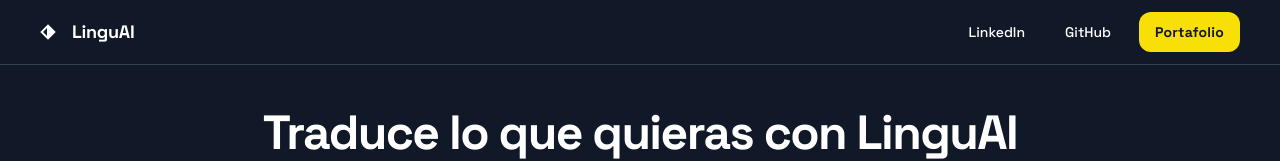
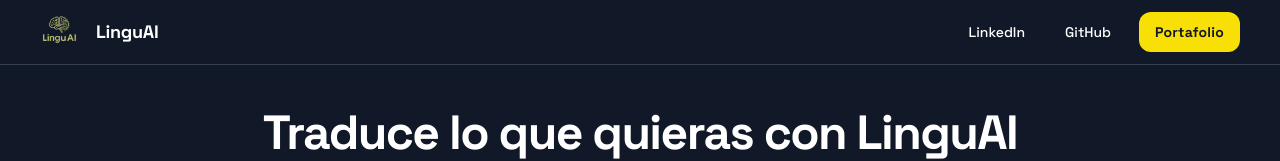
Before and after one commit to JohanMorales211/language-ai, an Angular app: page /home in a window 1280 px wide. Shown: the top 161 px of the page. Built offline with nearby package versions, Linux system fonts and the light colour scheme.

Commit message:
fix: Replace SVG logo with PNG logo and update favicon link to use the new logo

```diff
--- a/src/app/components/header/header.component.html
+++ b/src/app/components/header/header.component.html
@@ -1,20 +1,6 @@
 <header class="flex items-center justify-between whitespace-nowrap border-b border-solid border-b-[#374151] px-2 sm:px-6 lg:px-10 py-3">
   <div class="flex-shrink-0 flex items-center gap-2 sm:gap-4 text-white">
-    <div class="size-4">
-      <svg viewBox="0 0 48 48" fill="none" xmlns="http://www.w3.org/2000/svg">
-        <g clip-path="url(#clip0_6_330)">
-          <path
-            fill-rule="evenodd"
-            clip-rule="evenodd"
-            d="M24 0.757355L47.2426 24L24 47.2426L0.757355 24L24 0.757355ZM21 35.7574V12.2426L9.24264 24L21 35.7574Z"
-            fill="currentColor"
-          ></path>
-        </g>
-        <defs>
-          <clipPath id="clip0_6_330"><rect width="48" height="48" fill="white"></rect></clipPath>
-        </defs>
-      </svg>
-    </div>
+    <img src="assets/images/logo.png" alt="LinguAI Logo" class="h-10 w-auto">
     <h2 class="text-white text-base sm:text-lg font-bold leading-tight tracking-[-0.015em]">LinguAI</h2>
   </div>
 
--- a/src/index.html
+++ b/src/index.html
@@ -5,7 +5,7 @@
   <title>LinguAI</title>
   <base href="/">
   <meta name="viewport" content="width=device-width, initial-scale=1">
-  <link rel="icon" type="image/x-icon" href="favicon.ico">
+  <link rel="icon" type="image/png" href="assets/images/logo.png">
 
   <link rel="preconnect" href="https://fonts.gstatic.com/" crossorigin="" />
   <link
```
Also changed, not shown: src/assets/images/logo.png (added).
